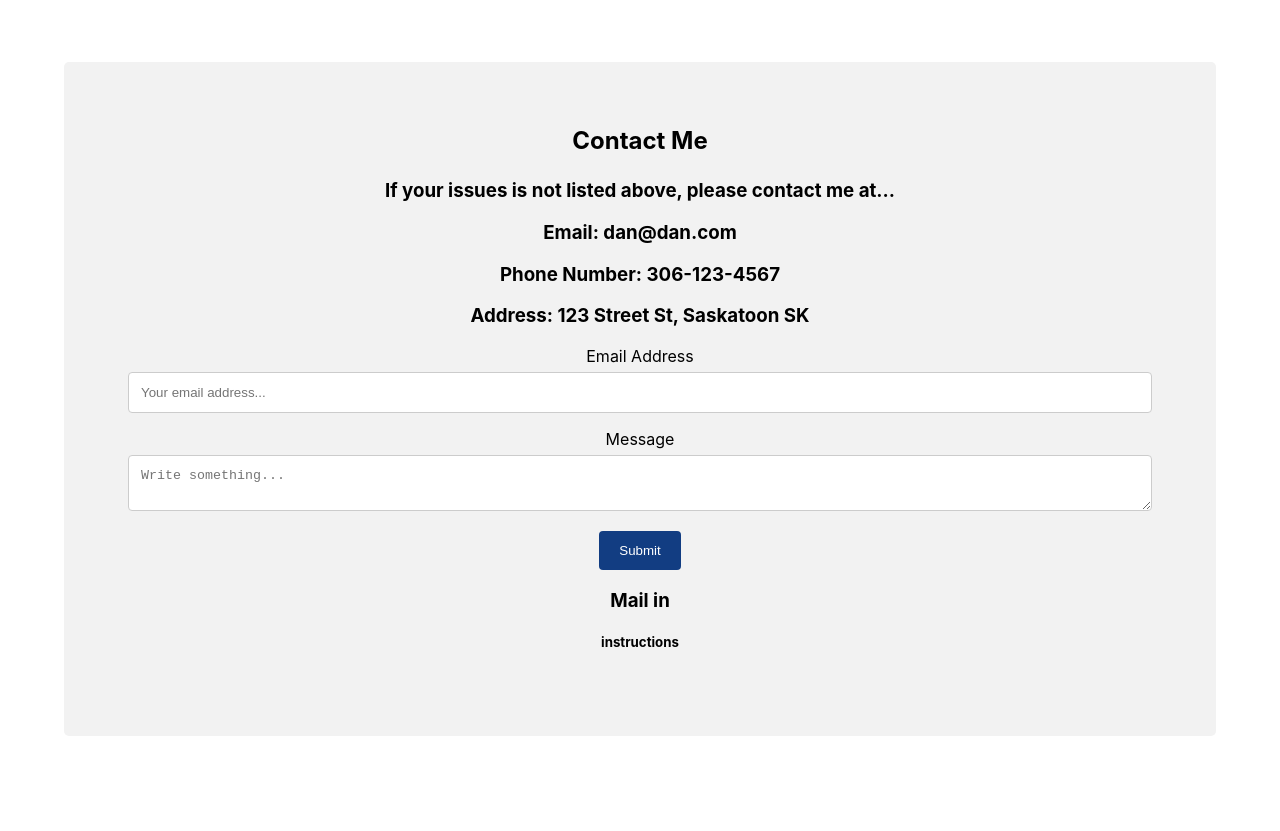
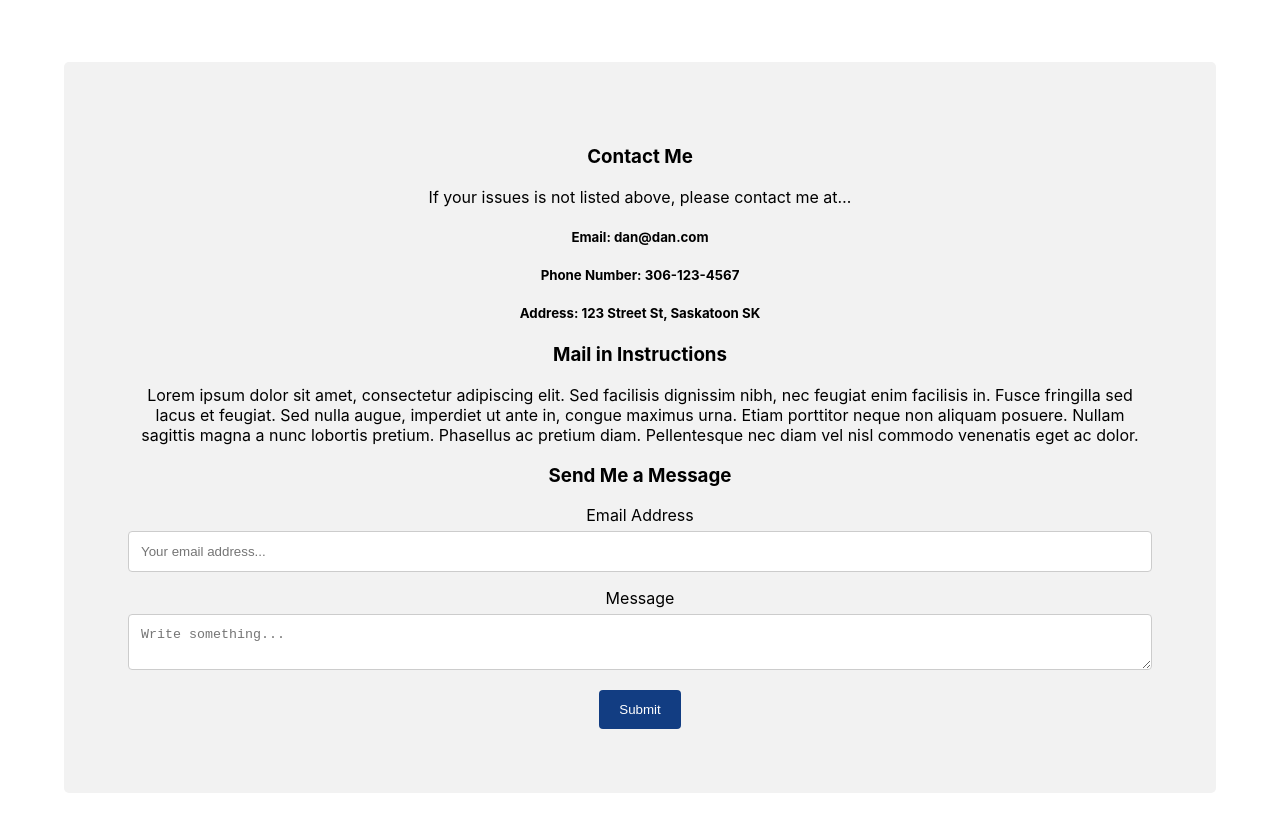
Before and after one commit to x-c-li/dan, a React (Create React App) app: page / in a window 1280 px wide. Shown: the part 1020-1851 px from the top of the page. Before the commit the page ends 1820 px from the top, so only its background shows below. Built offline with nearby package versions, Linux system fonts and the light colour scheme.

Commit message:
reorganize components and add fake text for mail in

```diff
--- a/src/components/ContactForm.js
+++ b/src/components/ContactForm.js
@@ -3,22 +3,24 @@ import "./ContactForm.scss";
 function ContactForm() {
   return (
     <div className="container">
+      <div className="contact-info">
+        <h3>Contact Me</h3>
+        <p>If your issues is not listed above, please contact me at…</p>
+        <h5>Email: dan@dan.com</h5>
+        <h5>Phone Number: 306-123-4567</h5>
+        <h5>Address: 123 Street St, Saskatoon SK</h5>
+        <h3>Mail in Instructions</h3>
+        <p>
+          Lorem ipsum dolor sit amet, consectetur adipiscing elit. Sed facilisis
+          dignissim nibh, nec feugiat enim facilisis in. Fusce fringilla sed
+          lacus et feugiat. Sed nulla augue, imperdiet ut ante in, congue
+          maximus urna. Etiam porttitor neque non aliquam posuere. Nullam
+          sagittis magna a nunc lobortis pretium. Phasellus ac pretium diam.
+          Pellentesque nec diam vel nisl commodo venenatis eget ac dolor.
+        </p>
+      </div>
       <form className="ContactForm" action="action_page.php">
-        <div className="form-title">
-          <label>Contact Me</label>
-        </div>
-        <h3>If your issues is not listed above, please contact me at…</h3>
-        <h3>Email: dan@dan.com</h3>
-        <h3>Phone Number: 306-123-4567</h3>
-        <h3>Address: 123 Street St, Saskatoon SK</h3>
-        {/* <label>Name</label>
-        <input
-          type="text"
-          id="name"
-          name="name"
-          placeholder="Your Name..."
-        ></input> */}
-
+        <h3>Send Me a Message</h3>
         <label for="email">Email Address</label>
         <input
           type="text"
@@ -36,8 +38,6 @@ function ContactForm() {
 
         <input type="submit" value="Submit"></input>
       </form>
-      <h3>Mail in</h3>
-      <h5>instructions</h5>
     </div>
   );
 }
```
